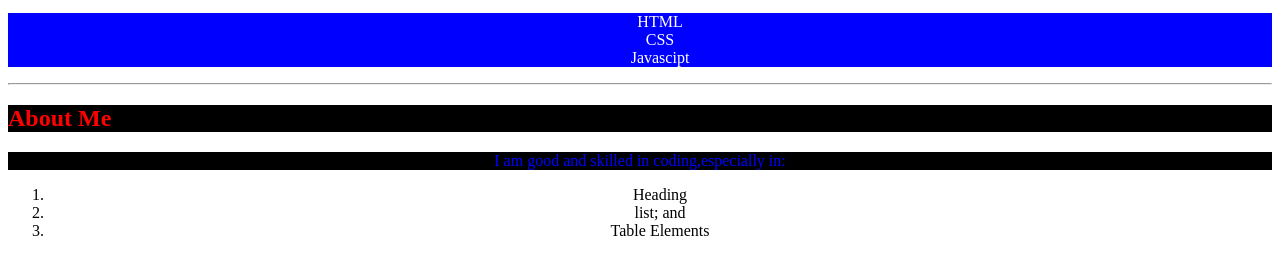
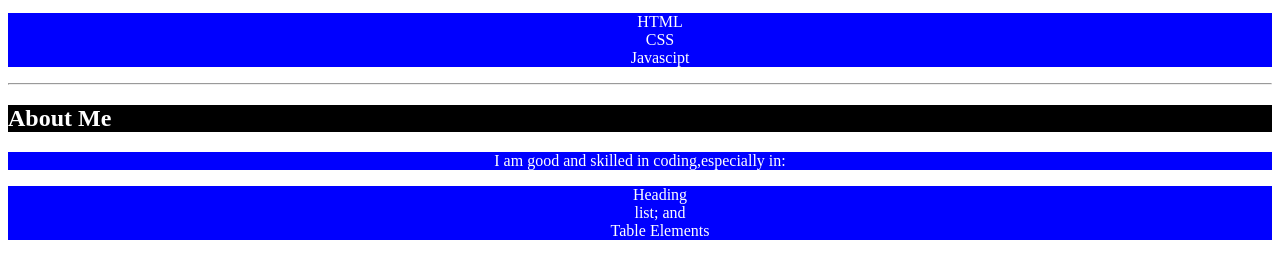
Before and after one commit to Lilyyyyy12/day-eight, a plain HTML site: page index.html in a window 1280 px wide. Shown: the part 101-380 px from the top of the page. Drawn offline with Linux system fonts and the light colour scheme.

Commit message:
file updated

```diff
--- a/assets/css/style.css
+++ b/assets/css/style.css
@@ -18,16 +18,19 @@
 }
 
 .about{
-    color: red;
+    color: white;
     background-color: black;
 }
 .skills{
-    color: blue;
-    background-color: black;
+    color: white;
+    background-color: blue;
 }
 .specialities{
-    color: black;
-    background-color: white;
+    color: white;
+    background-color: blue;
+}
+.specialities{
+    list-style: none;
 }
 .heading, .skills, .specialities{
     text-align: center;
```
